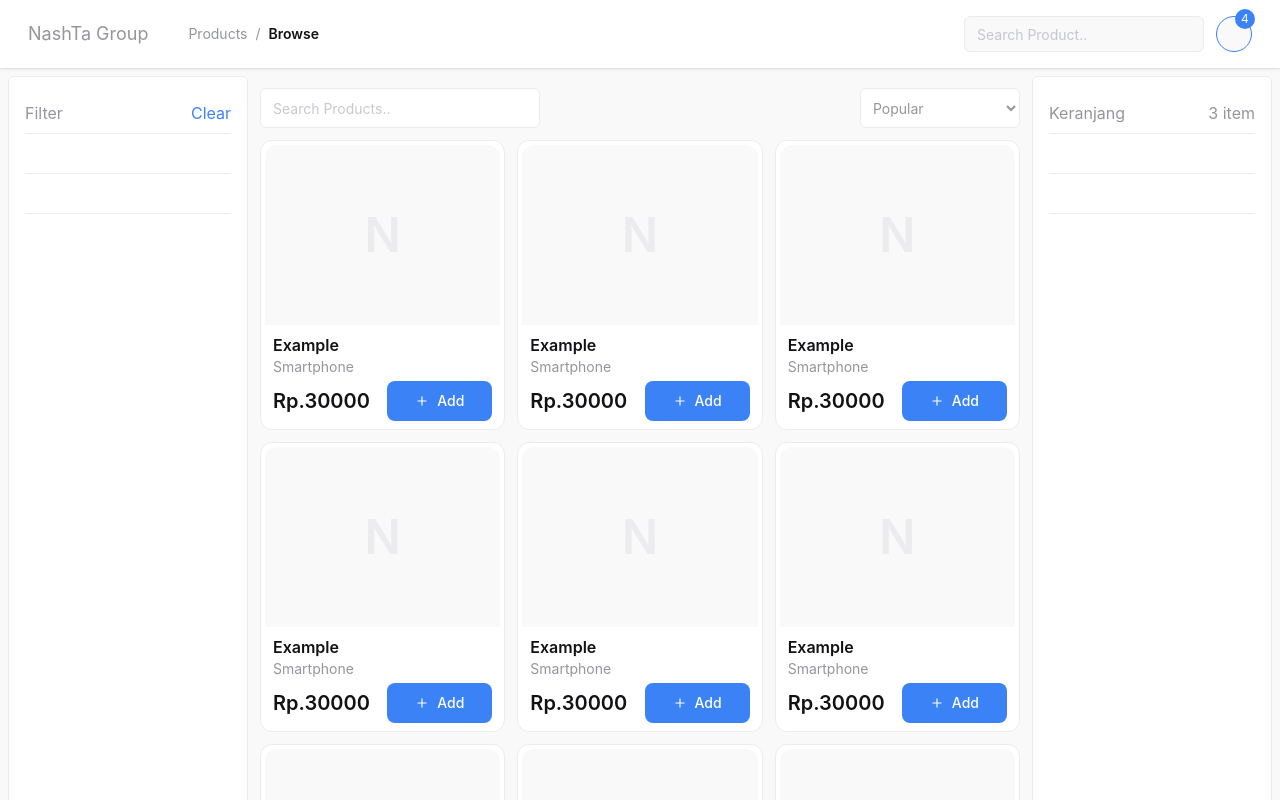
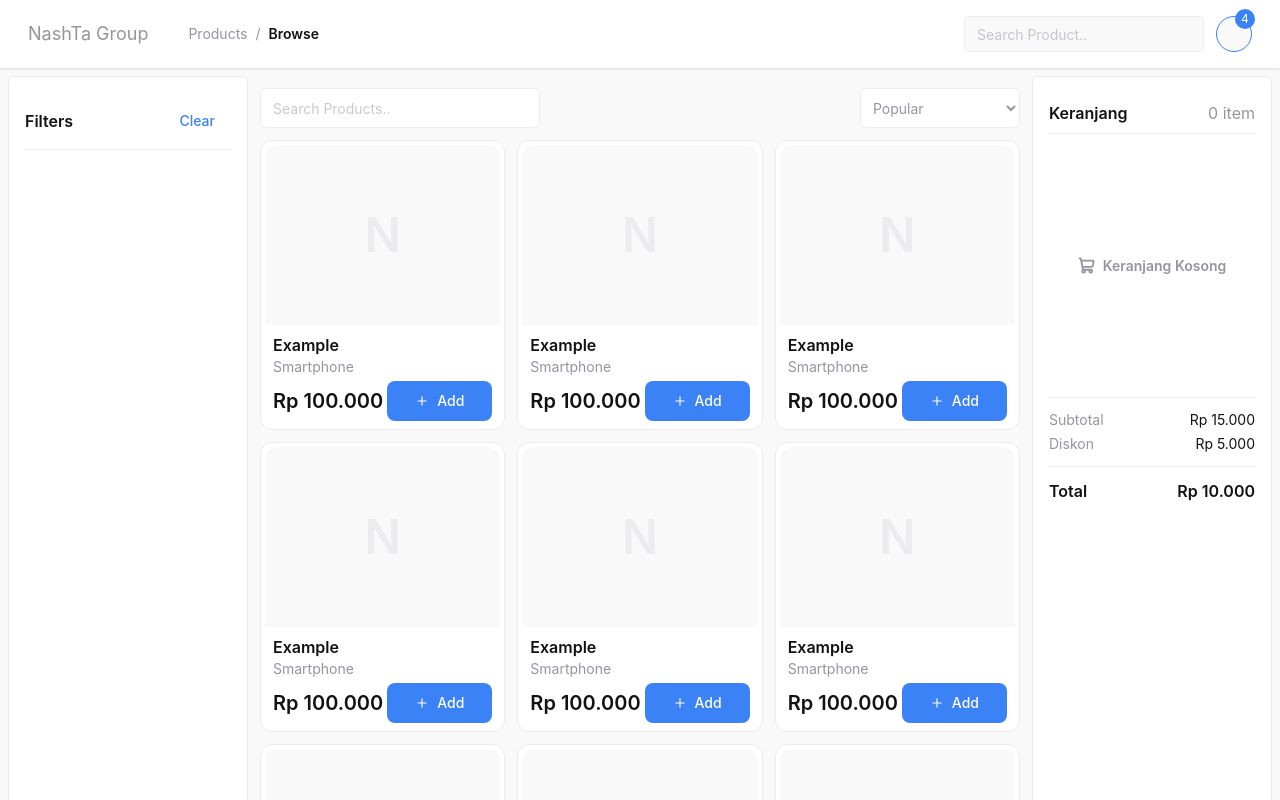
Before and after one commit to Koda-B8/NashTaGroup-Sandbox, a React (Vite) app in the folder apps/frontend/: page / in a window 1280 px wide. Shown: the top 800 px of the page. Built offline with nearby package versions, Linux system fonts and the light colour scheme.

Commit message:
feat(frontend): cart (#24)
* chore: add redux-persist into deps

* feat: handle cart item using redux persist to store in local storage

* feat: working on cart items using redux persist

```diff
--- a/apps/frontend/package.json
+++ b/apps/frontend/package.json
@@ -20,6 +20,7 @@
 		"react-dom": "^19.2.8",
 		"react-redux": "^9.3.0",
 		"react-router": "^8.3.1",
+		"redux-persist": "^6.0.0",
 		"tailwind-variants": "^3.3.1",
 		"tailwindcss": "^4.3.3"
 	},
--- a/apps/frontend/src/components/layouts/Aside.tsx
+++ b/apps/frontend/src/components/layouts/Aside.tsx
@@ -3,21 +3,24 @@ import type { ReactNode } from "react";
 interface AsideProps {
 	headerName: string;
 	Attribute?: ReactNode;
+	Content?: ReactNode;
+	Footer?: ReactNode;
 }
 
-export default function Aside({ headerName, Attribute }: Readonly<AsideProps>) {
+export default function Aside({
+	headerName,
+	Attribute,
+	Content,
+	Footer,
+}: Readonly<AsideProps>) {
 	return (
 		<div className=" w-60 bg-white border border-base-border p-4 h-full flex-1 rounded-md flex flex-col relative ">
 			<header className=" border-b py-2 border-b-base-border flex items-center justify-between ">
-				<p>{headerName}</p>
+				<h6>{headerName}</h6>
 				{Attribute}
 			</header>
-			<main>
-				<section className="border-b border-b-base-border min-h-10" />
-				<section className="border-b border-b-base-border min-h-10" />
-				<section className="min-h-10" />
-			</main>
-			<footer className="w-full h-10 bg-amber-200 mt-auto" />
+			<main>{Content}</main>
+			<footer className="w-full mt-auto">{Footer}</footer>
 		</div>
 	);
 }
--- a/apps/frontend/src/components/layouts/CashierMainlayout.tsx
+++ b/apps/frontend/src/components/layouts/CashierMainlayout.tsx
@@ -1,9 +1,136 @@
+import { ArrowRight, ShoppingCart } from "lucide-react";
 import { Suspense, lazy } from "react";
-import { Outlet } from "react-router";
+import { useSelector } from "react-redux";
+import { Outlet, useLocation, useNavigate } from "react-router";
 
+import { formatRupiah } from "../../libs/formatRupiah";
+import type { RootState } from "../../store";
 import NavSkeleton from "../skeletons/NavSkeleton";
+import Button from "../ui/button";
 import AsideContent from "./Aside";
+
 const Navbar = lazy(() => import("./Navbar"));
+
+function AsideVariants() {
+	const location = useLocation();
+	const path = location.pathname;
+	const navigate = useNavigate();
+	const cart = useSelector((state: RootState) => state.cart.cart);
+
+	function handleCheckout(): void {
+		navigate("/checkout");
+	}
+
+	switch (path) {
+		case "/": {
+			return (
+				<AsideContent
+					headerName={"Keranjang"}
+					Attribute={`${cart.length} item`}
+					Content={
+						<div>
+							{cart.length > 0 ? (
+								<section className="min-h-2 border-b py-2 border-base-border">
+									<div className="flex flex-col gap-2">
+										{cart.map((item) => (
+											<div
+												key={item.uuid}
+												className="flex items-center justify-between"
+											>
+												<section className="flex items-center gap-3 py-2">
+													<div className="w-10 h-10 rounded-lg bg-base"></div>
+													<div className="flex flex-col justify-center text-left">
+														<p className="text-text-h text-sm">{item.name}</p>
+														<p className="text-sm">
+															{formatRupiah(item.price)}
+														</p>
+													</div>
+												</section>
+											</div>
+										))}
+									</div>
+								</section>
+							) : (
+								<div className="border-b gap-2 flex  py-2 h-66 border-base-border centerized">
+									<ShoppingCart
+										strokeWidth={2.5}
+										size={17}
+									/>
+									<p className="font-semibold text-sm">Keranjang Kosong</p>
+								</div>
+							)}
+
+							<section className="border-b py-3 text-sm border-b-base-border min-h-10">
+								<ul className="flex flex-col gap-1">
+									<li className="flex items-center justify-between">
+										<p>Subtotal</p>
+										<p className="text-text-h">{formatRupiah(15000)}</p>
+									</li>
+									<li className="flex items-center justify-between">
+										<p>Diskon</p>
+										<p className="text-text-h">{formatRupiah(5000)}</p>
+									</li>
+								</ul>
+							</section>
+							<section className="flex py-3 items-center justify-between">
+								<h6>Total</h6>
+								<h6>{formatRupiah(10000)}</h6>
+							</section>
+						</div>
+					}
+					Footer={
+						<Button
+							onClick={handleCheckout}
+							className="w-full"
+						>
+							<p>Checkout</p>
+							<ArrowRight size={15} />
+						</Button>
+					}
+				/>
+			);
+		}
+		case "/checkout": {
+			return (
+				<AsideContent
+					headerName={"Ringkasan"}
+					Content={
+						<div>
+							<section className="border-b py-3 text-sm border-b-base-border min-h-10">
+								<ul className="flex flex-col gap-1">
+									<li className="flex items-center justify-between">
+										<p>Subtotal</p>
+										<p className="text-text-h">{formatRupiah(15000)}</p>
+									</li>
+									<li className="flex items-center justify-between">
+										<p>Pajak</p>
+										<p className="text-text-h">{formatRupiah(1000)}</p>
+									</li>
+									<li className="flex items-center justify-between">
+										<p>Diskon</p>
+										<p className="text-text-h">{formatRupiah(1000)}</p>
+									</li>
+								</ul>
+							</section>
+							<section className="flex py-3 items-center justify-between">
+								<h6>Total</h6>
+								<h6>{formatRupiah(13000)}</h6>
+							</section>
+						</div>
+					}
+					Footer={<p>Aman dan terenskripsi</p>}
+				/>
+			);
+		}
+		default: {
+			return <AsideContent headerName="Keranjang" />;
+		}
+	}
+}
+
+function handleClearFilter(): void {
+	console.log("Success");
+}
 
 export default function MainLayout() {
 	return (
@@ -17,8 +144,15 @@ export default function MainLayout() {
 			<main className="flex min-h-screen justify-between p-2">
 				<aside className="">
 					<AsideContent
-						headerName={"Filter"}
-						Attribute={<button className="text-primary">Clear</button>}
+						headerName={"Filters"}
+						Attribute={
+							<Button
+								onClick={handleClearFilter}
+								variant={"inverse"}
+							>
+								<p>Clear</p>
+							</Button>
+						}
 					/>
 				</aside>
 
@@ -26,12 +160,7 @@ export default function MainLayout() {
 					<Outlet />
 				</section>
 
-				<aside>
-					<AsideContent
-						headerName={"Keranjang"}
-						Attribute={"3 item"}
-					/>
-				</aside>
+				<aside>{AsideVariants()}</aside>
 			</main>
 		</div>
 	);
--- /dev/null
+++ b/apps/frontend/src/libs/formatRupiah.ts
@@ -0,0 +1,7 @@
+export function formatRupiah(value: number): string {
+	return new Intl.NumberFormat("id-ID", {
+		style: "currency",
+		currency: "IDR",
+		minimumFractionDigits: 0,
+	}).format(value);
+}
--- a/apps/frontend/src/pages/Checkout.tsx
+++ b/apps/frontend/src/pages/Checkout.tsx
@@ -1,13 +1,15 @@
 import { QrCode, Wallet, CreditCard } from "lucide-react";
 import type { ReactNode } from "react";
+import { useSelector } from "react-redux";
 
 import Button from "../components/ui/button";
+import { formatRupiah } from "../libs/formatRupiah";
+import type { RootState } from "../store";
 
 interface Product {
 	uuid: string;
 	name: string;
-	image: string;
-	desc: string;
+	image: null | string;
 	alt: string;
 	price: number;
 	qty: number;
@@ -46,7 +48,6 @@ const products: Product[] = [
 		uuid: "1",
 		name: "Smartphone",
 		image: "",
-		desc: "Putih",
 		alt: "smartphone",
 		price: 4_000_000,
 		qty: 1,
@@ -55,7 +56,6 @@ const products: Product[] = [
 		uuid: "2",
 		name: "Smartphone",
 		image: "",
-		desc: "Putih",
 		alt: "smartphone",
 		price: 4_000_000,
 		qty: 1,
@@ -64,7 +64,6 @@ const products: Product[] = [
 		uuid: "3",
 		name: "Smartphone",
 		image: "",
-		desc: "Putih",
 		alt: "smartphone",
 		price: 4_000_000,
 		qty: 1,
@@ -72,6 +71,8 @@ const products: Product[] = [
 ];
 
 export default function Checkout() {
+	const cart = useSelector((state: RootState) => state.cart.cart);
+
 	return (
 		<form className="w-full flex flex-col gap-2 px-3">
 			<header className="flex items-center justify-between">
@@ -92,14 +93,14 @@ export default function Checkout() {
 			<main className="flex flex-col gap-3">
 				<section className="bg-white rounded-md border border-base-border p-3">
 					<header className="flex items-center justify-between">
-						<h6>Pesanan 3 Items</h6>
+						<h6>Pesanan {cart.length} Items</h6>
 						<Button variant={"inverse"}>
 							<p>Edit</p>
 						</Button>
 					</header>
 
 					<main className="flex flex-col gap-3 mt-2">
-						{products.map((item) => (
+						{cart.map((item) => (
 							<div
 								key={item.uuid}
 								className="flex items-center justify-between"
@@ -107,20 +108,18 @@ export default function Checkout() {
 								<div className="flex gap-3">
 									<div className="w-13 h-13 border border-base-border rounded-md bg-base">
 										<img
-											src={item.image}
+											src={item.image ?? ""}
 											alt={item.alt}
 										/>
 									</div>
 									<div className="flex flex-col justify-center">
 										<p className="text-sm text-text-h">{item.name}</p>
-										<p className="text-sm">
-											{item.desc} • {item.qty}x
-										</p>
+										<p className="text-sm">Example • {item.qty}x</p>
 									</div>
 								</div>
 
 								<div className="flex items-center">
-									<h6>Rp.{item.price}</h6>
+									<h6>{formatRupiah(item.price)}</h6>
 								</div>
 							</div>
 						))}
--- a/apps/frontend/src/pages/index.tsx
+++ b/apps/frontend/src/pages/index.tsx
@@ -1,13 +1,25 @@
 import { Plus, ChevronLeft, ChevronRight } from "lucide-react";
+import { useDispatch } from "react-redux";
 
 import Button from "../components/ui/button";
 import Card from "../components/ui/card";
+import { formatRupiah } from "../libs/formatRupiah";
+import { addToCart } from "../store/reducer/cart";
 
 interface Product {
-	id: string;
-	image: string;
+	uuid: string;
+	image: null | string;
 	alt: string;
-	title: string;
+	name: string;
+	price: number;
+	category: string;
+}
+
+interface Cart {
+	uuid: string;
+	image: null | string;
+	alt: string;
+	name: string;
 	price: number;
 	category: string;
 }
@@ -30,87 +42,93 @@ const pages: Page[] = [
 
 const products: Product[] = [
 	{
-		id: "1",
-		image: "",
+		uuid: "1",
+		image: null,
 		alt: "",
-		title: "Example",
-		price: 30_000,
+		name: "Example",
+		price: 100_000,
 		category: "Smartphone",
 	},
 	{
-		id: "2",
-		image: "",
+		uuid: "2",
+		image: null,
 		alt: "",
-		title: "Example",
-		price: 30_000,
+		name: "Example",
+		price: 100_000,
 		category: "Smartphone",
 	},
 	{
-		id: "3",
-		image: "",
+		uuid: "3",
+		image: null,
 		alt: "",
-		title: "Example",
-		price: 30_000,
+		name: "Example",
+		price: 100_000,
 		category: "Smartphone",
 	},
 	{
-		id: "4",
-		image: "",
+		uuid: "4",
+		image: null,
 		alt: "",
-		title: "Example",
-		price: 30_000,
+		name: "Example",
+		price: 100_000,
 		category: "Smartphone",
 	},
 	{
-		id: "5",
-		image: "",
+		uuid: "5",
+		image: null,
 		alt: "",
-		title: "Example",
-		price: 30_000,
+		name: "Example",
+		price: 100_000,
 		category: "Smartphone",
 	},
 	{
-		id: "6",
-		image: "",
+		uuid: "6",
+		image: null,
 		alt: "",
-		title: "Example",
-		price: 30_000,
+		name: "Example",
+		price: 100_000,
 		category: "Smartphone",
 	},
 	{
-		id: "7",
-		image: "",
+		uuid: "7",
+		image: null,
 		alt: "",
-		title: "Example",
-		price: 30_000,
+		name: "Example",
+		price: 100_000,
 		category: "Smartphone",
 	},
 	{
-		id: "8",
-		image: "",
+		uuid: "8",
+		image: null,
 		alt: "",
-		title: "Example",
-		price: 30_000,
+		name: "Example",
+		price: 100_000,
 		category: "Smartphone",
 	},
 	{
-		id: "9",
-		image: "",
+		uuid: "9",
+		image: null,
 		alt: "",
-		title: "Example",
-		price: 30_000,
+		name: "Example",
+		price: 100_000,
 		category: "Smartphone",
 	},
 ];
 
 export default function Home() {
+	const dispatch = useDispatch();
+	function addItem(uuid: string) {
+		const data: Cart | undefined = products.find((i) => i.uuid === uuid);
+		if (data !== undefined) dispatch(addToCart({ ...data, qty: 1 }));
+	}
+
 	return (
 		<div className="flex w-full px-3 flex-col">
 			<ParamsSection />
 			<div className="grid grid-cols-3 gap-3">
 				{products.map((item) => (
 					<Card
-						key={item.id}
+						key={item.uuid}
 						padding={"none"}
 						className="p-1"
 					>
@@ -125,12 +143,15 @@ export default function Home() {
 							)}
 						</header>
 						<main className="w-full h-25 p-2">
-							<h6>{item.title}</h6>
+							<h6>{item.name}</h6>
 							<p className="text-sm">{item.category}</p>
 
 							<div className="flex items-center justify-between mt-1">
-								<h5>Rp.{item.price}</h5>
-								<Button className="px-7 cursor-pointer">
+								<h5>{formatRupiah(item.price)}</h5>
+								<Button
+									onClick={() => addItem(item.uuid)}
+									className="px-7 cursor-pointer"
+								>
 									<Plus size={14} />
 									<p>Add</p>
 								</Button>
--- /dev/null
+++ b/apps/frontend/src/store/reducer/cart.ts
@@ -0,0 +1,43 @@
+import { createSlice, type PayloadAction } from "@reduxjs/toolkit";
+
+export interface CartItem {
+	uuid: string;
+	image: null | string;
+	alt: string;
+	name: string;
+	price: number;
+	category: string;
+	qty: number;
+}
+
+export interface CartState {
+	cart: CartItem[];
+}
+
+const initialState: CartState = {
+	cart: [],
+};
+
+const cart = createSlice({
+	name: "cart",
+	initialState,
+
+	reducers: {
+		addToCart(state, action: PayloadAction<CartItem>) {
+			state.cart.push(action.payload);
+		},
+
+		deleteCartItem(state, action: PayloadAction<CartItem>) {
+			const data = state.cart.filter((item) => item !== action.payload);
+			state.cart = data;
+		},
+
+		clearCart(state) {
+			state.cart = [];
+		},
+	},
+});
+
+export default cart.reducer;
+
+export const { addToCart, deleteCartItem, clearCart } = cart.actions;
--- /dev/null
+++ b/apps/frontend/src/store/reducer/index.ts
@@ -0,0 +1,16 @@
+import { combineReducers } from "@reduxjs/toolkit";
+import { persistReducer } from "redux-persist";
+import storage from "redux-persist/es/storage";
+
+import cart from "./cart.ts";
+
+const persistCartConfig = {
+	key: "cart",
+	storage,
+};
+
+const reducer = combineReducers({
+	cart: persistReducer(persistCartConfig, cart),
+});
+
+export default reducer;
```
Also changed, not shown: apps/frontend/src/App.tsx (+7 -4 lines), apps/frontend/src/store/index.ts (+7 -1 lines), 1 other file (tests, documents, lock files or other folders).
